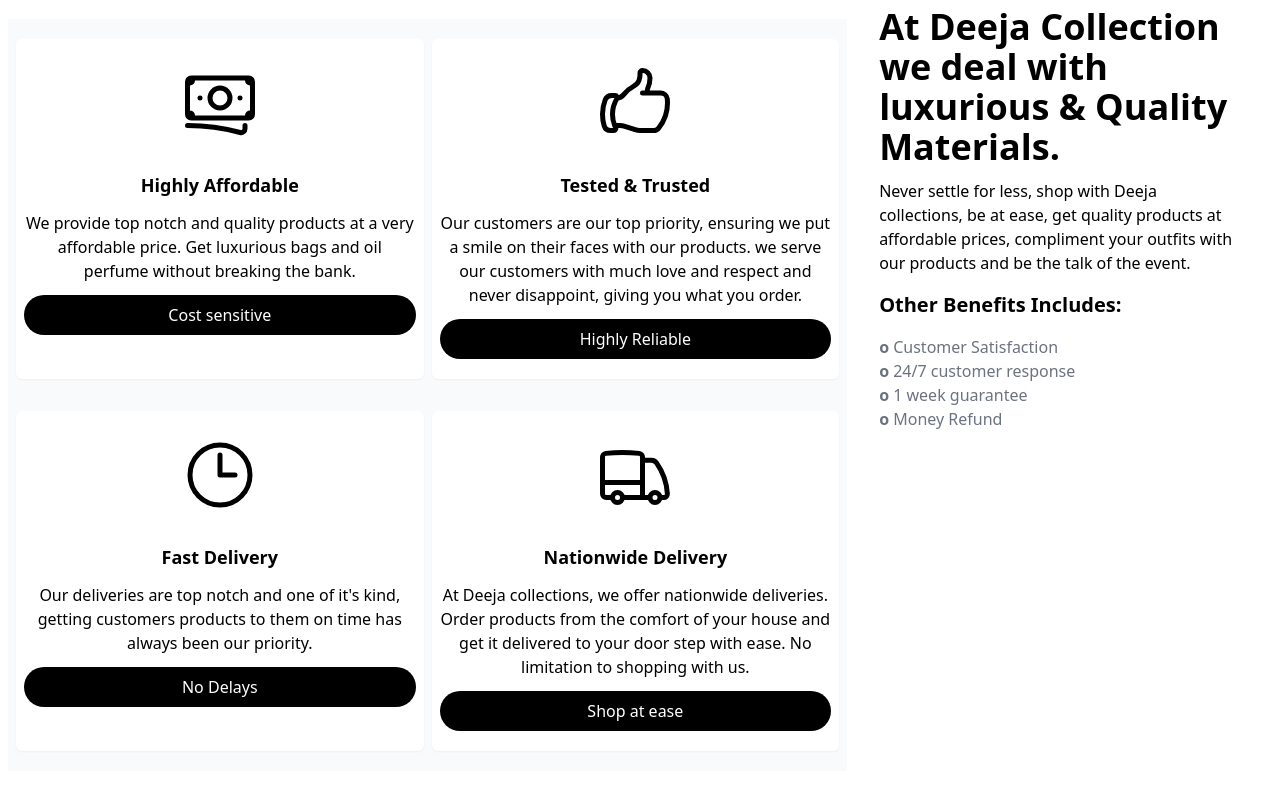
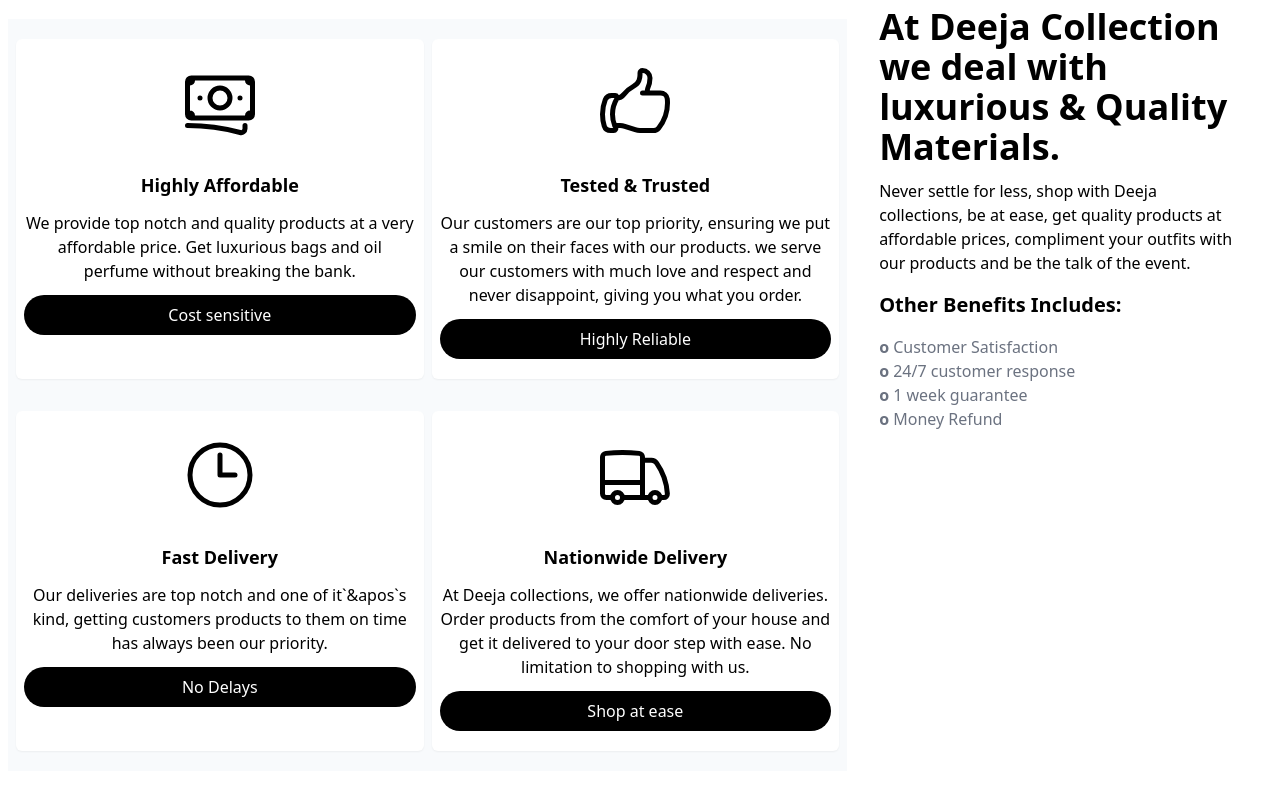
Before and after one commit to DeePinnacle/DeejaCollections, a Next.js app: page /Benefitpage in a window 1280 px wide. Shown: the part 345-1136 px from the top of the page. Built offline with nearby package versions, Linux system fonts and the light colour scheme.

Commit message:
Update page.tsx

```diff
--- a/src/app/Benefitpage/page.tsx
+++ b/src/app/Benefitpage/page.tsx
@@ -26,7 +26,7 @@
                     <div className='bg-white p-2 my-3 shadow-sm rounded-md md:mx-auto'>
                         <ClockIcon className='h-28 w-20 mx-auto' />
                         <h2 className='text-center font-bold text-lg my-3'>Fast Delivery</h2>
-                        <p className='text-center'>Our deliveries are top notch and one of it's kind, getting customers products to them on time has always been our priority.</p>
+                        <p className='text-center'>Our deliveries are top notch and one of it`&apos`s kind, getting customers products to them on time has always been our priority.</p>
                         <div className='bg-black p-2 rounded-full my-3'>
                             <p className='text-white text-center'>No Delays</p>
                         </div>
```
